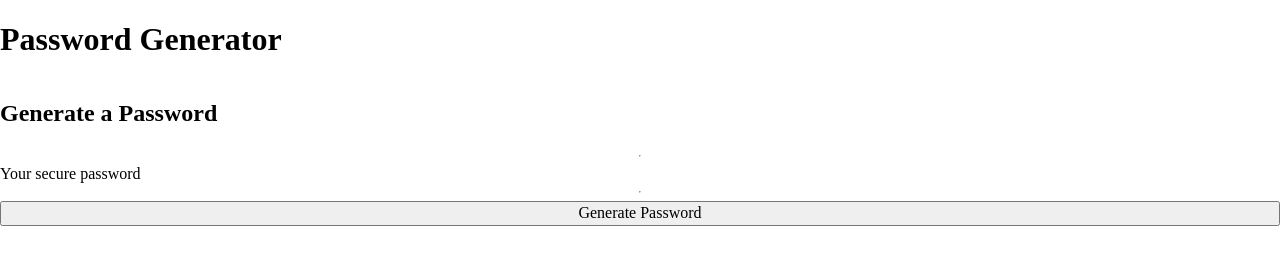
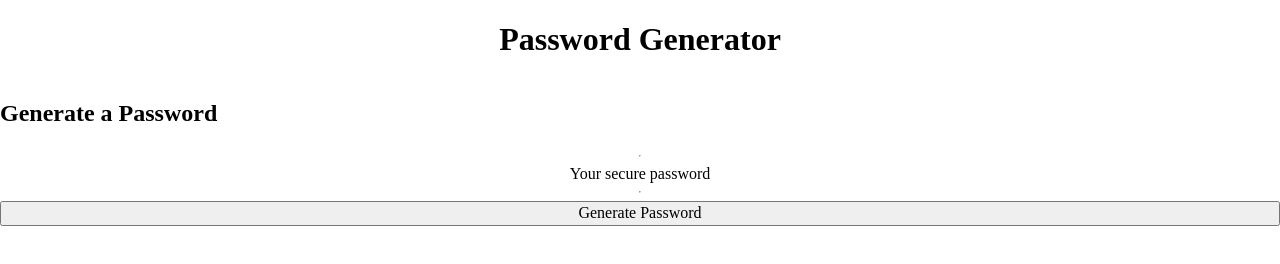
Before and after one commit to bhicks927/ideal-memory, a plain HTML site: page index.html in a window 1280 px wide. Drawn offline with Linux system fonts and the light colour scheme.

Commit message:
Add text align center atomic class

```diff
--- a/assets/css/utility.css
+++ b/assets/css/utility.css
@@ -8,3 +8,7 @@
     flex-direction: row;
     flex-wrap: wrap;
 }
+
+.ta-c {
+    text-align: center;
+}
```
